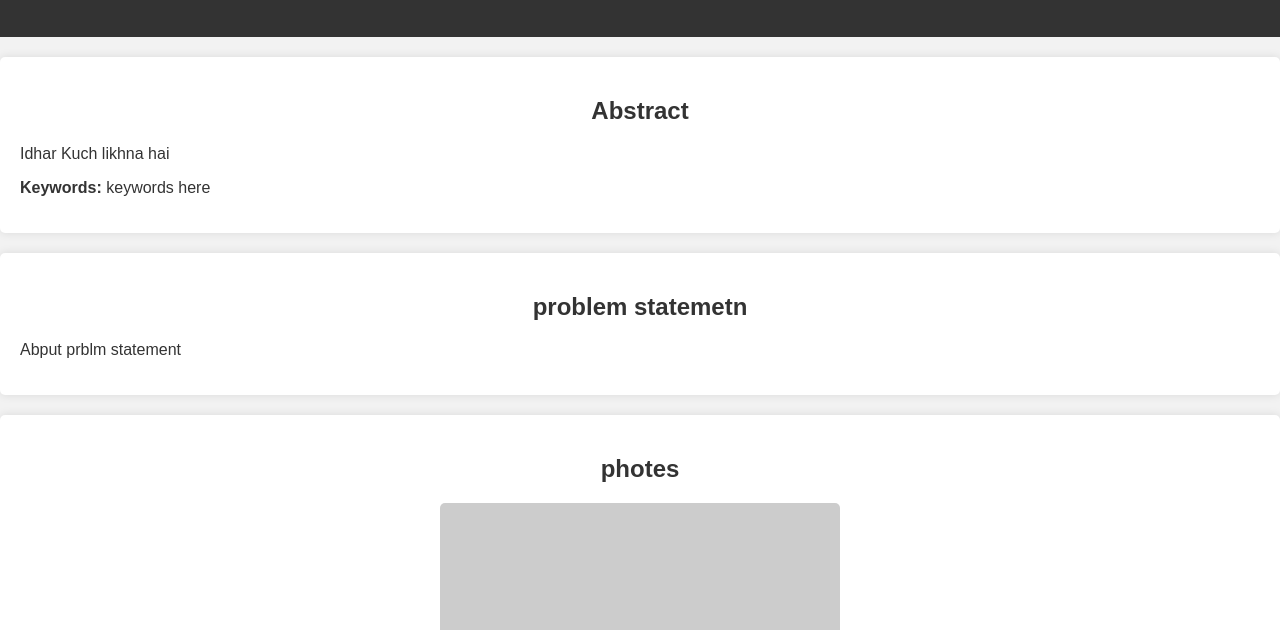
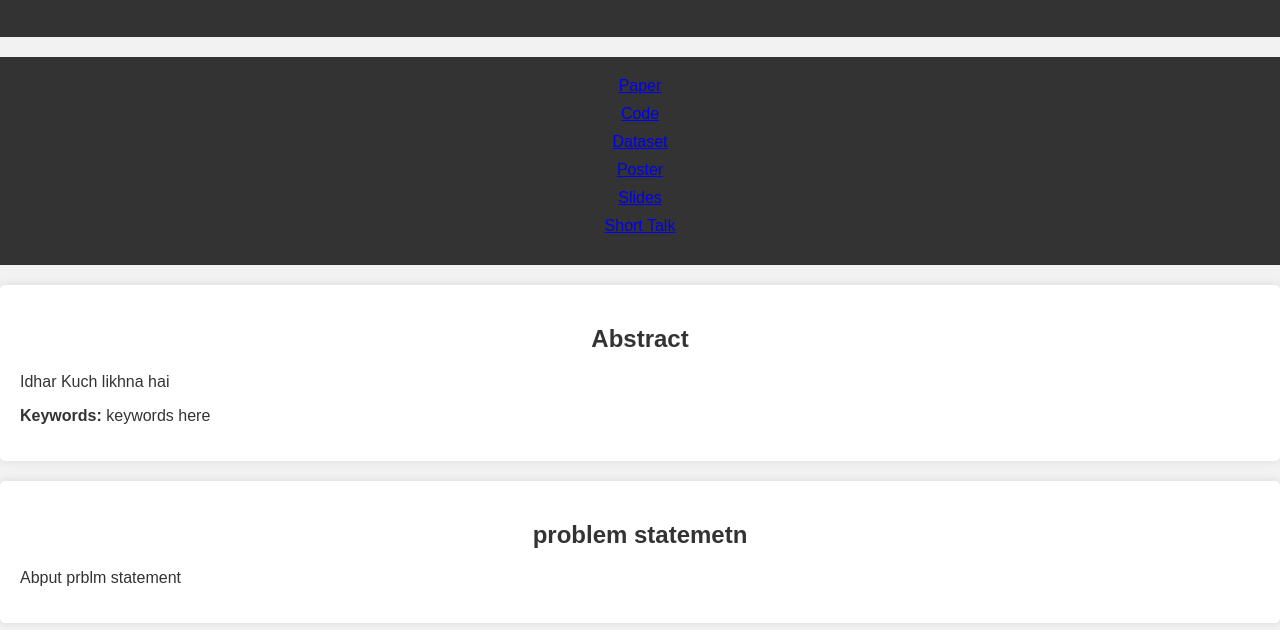
Before and after one commit to anwesh2410/prml.github.io, a plain HTML site: page index.html in a window 1280 px wide. Shown: the part 170-800 px from the top of the page. Drawn offline with Linux system fonts and the light colour scheme; placeholder pictures from the web are drawn by us.

Commit message:
Update index.html

```diff
--- a/index.html
+++ b/index.html
@@ -83,8 +83,17 @@
     <header>
         <h1>Object Recognition</h1>
         <h2>PRML 2024</h2>
-        <h3>Anwesh  , Hitesh  ,  Bhala ,Atharva ,Kedia</h3>
+        <h3>Anwesh &nbsp; , Hitesh  ,  Bhala ,Atharva ,Kedia</h3>
     </header>
+    <header><div class="paper-links">
+        <a href="#">Paper</a>
+        <a href="#">Code</a>
+        <a href="#">Dataset</a>
+        <a href="#">Poster</a>
+        <a href="#">Slides</a>
+        <a href="https://www.youtube.com/watch?v=SKIXCPn2xB0" class="btn btn-primary push">Short Talk</a>
+
+    </div></header>
     <section>
         <h2>Abstract</h2>
         <p>Idhar Kuch likhna hai</p>
@@ -102,7 +111,7 @@
     </section>
     <section>
         <h2>Short Talk</h2>
-        <div class="paper-links">
+        <!-- <div class="paper-links">
             <a href="#">Paper</a>
             <a href="#">Code</a>
             <a href="#">Dataset</a>
@@ -110,7 +119,7 @@
             <a href="#">Slides</a>
             <a href="https://www.youtube.com/watch?v=SKIXCPn2xB0" class="btn btn-primary push">Short Talk</a>
 
-        </div>
+        </div> -->
     </section>
     <section>
     <center>
```
